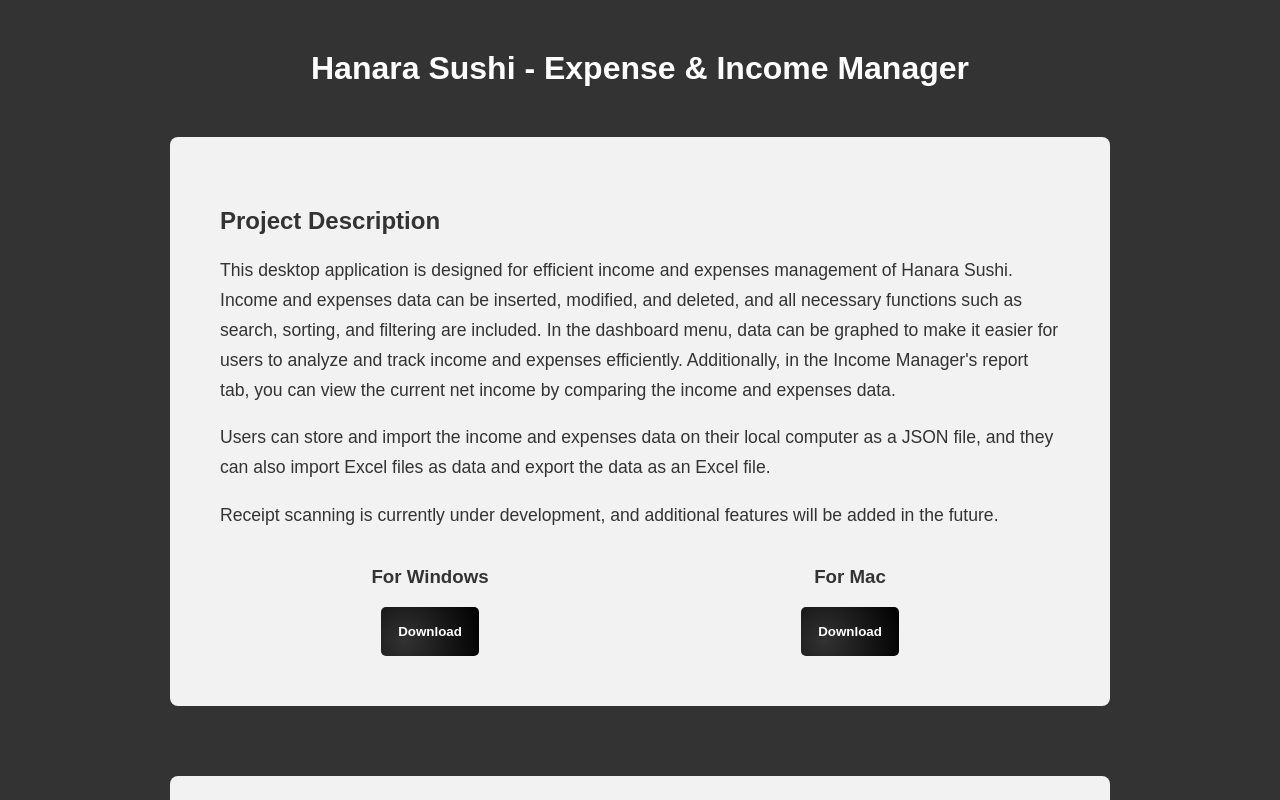
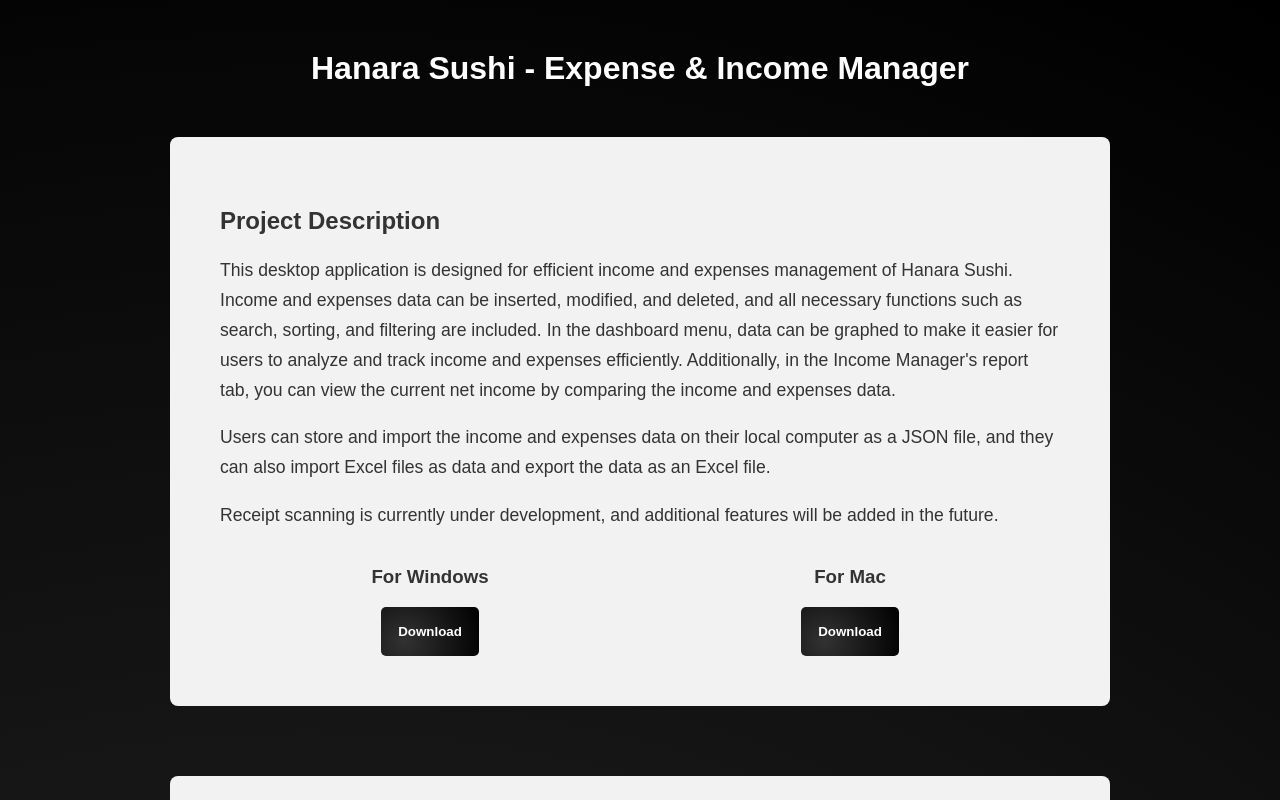
Before and after one commit to JunLee8108/hanara-income-expense-manager-web, a React (Create React App) app: page / in a window 1280 px wide. Shown: the top 800 px of the page. Built offline with nearby package versions, Linux system fonts and the light colour scheme.

Commit message:
background color changed

```diff
--- a/src/index.css
+++ b/src/index.css
@@ -5,7 +5,12 @@
     sans-serif;
   -webkit-font-smoothing: antialiased;
   -moz-osx-font-smoothing: grayscale;
-  background-color: #333;
+  /* background-color: #333; */
+  background: radial-gradient(
+    circle at 24.1% 68.8%,
+    rgb(50, 50, 50) 0%,
+    rgb(0, 0, 0) 99.4%
+  );
   color: #fff;
 }
 
--- a/src/pages/Home/Home.css
+++ b/src/pages/Home/Home.css
@@ -1,6 +1,6 @@
 .project-page {
   font-family: "Arial", sans-serif;
-  background-color: #333;
+
   color: #fff;
   padding: 20px;
   max-width: 1200px;
```
